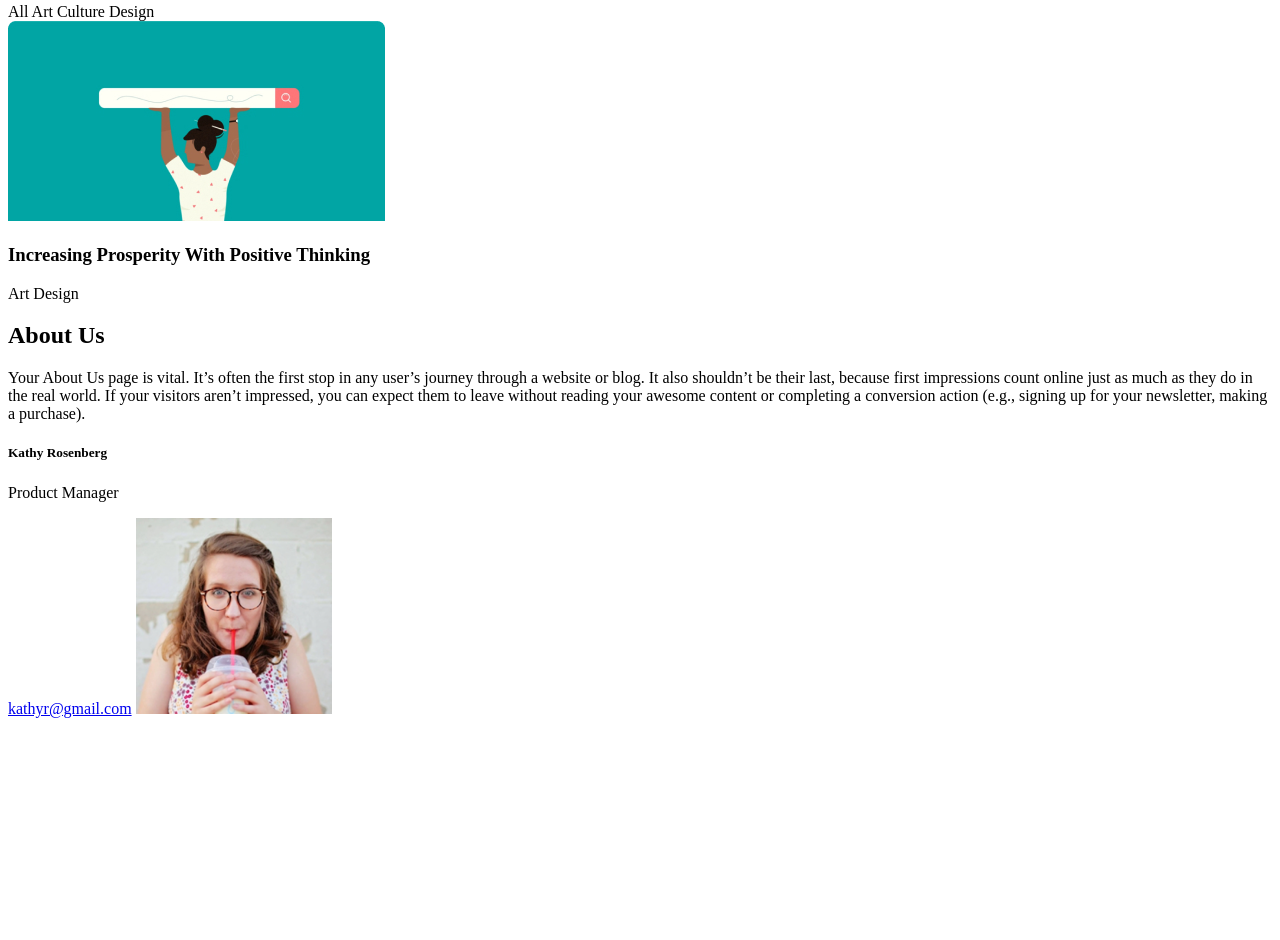
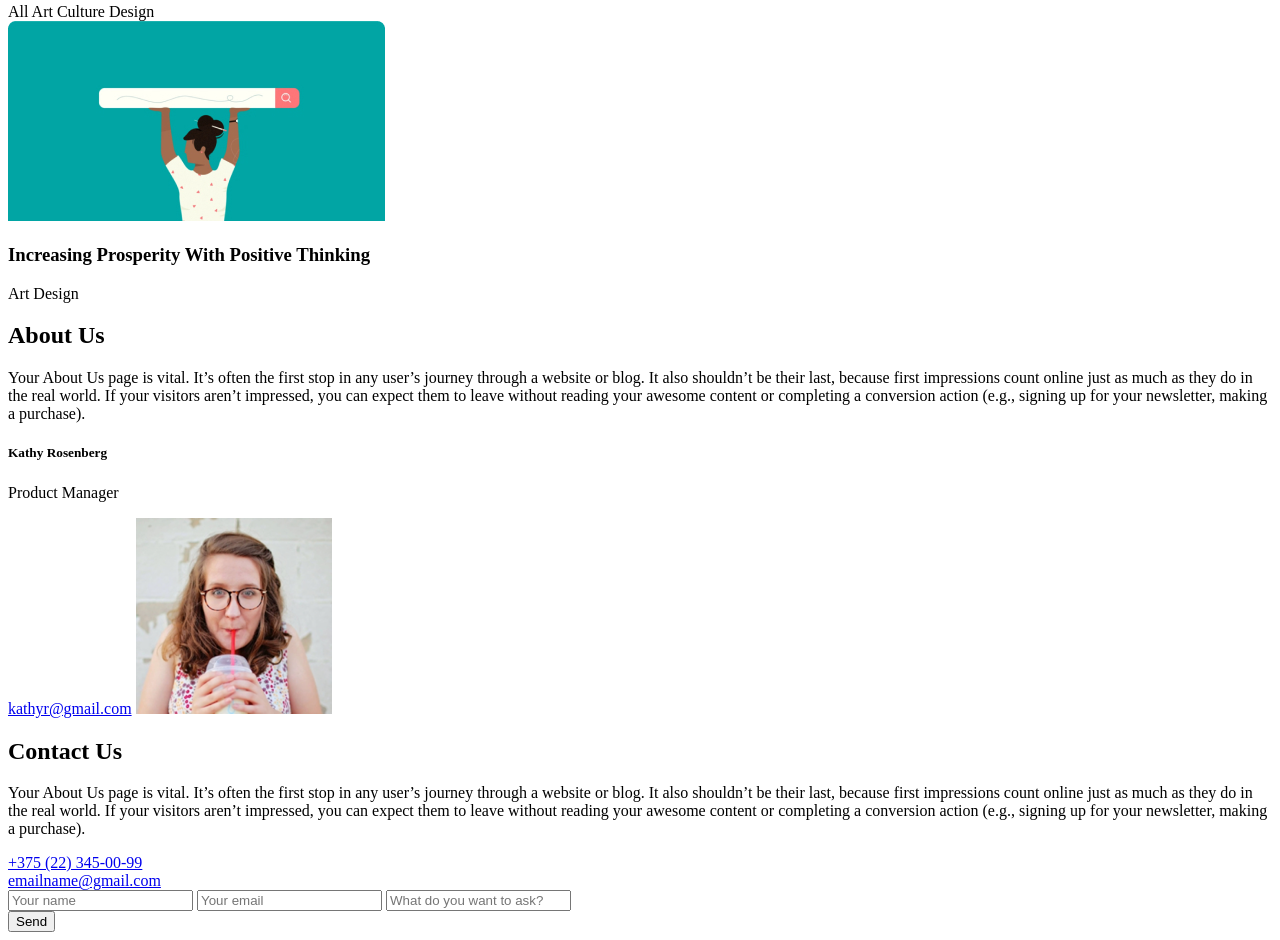
Before and after one commit to eprikhodko/productly, a plain HTML site: page index.html in a window 1280 px wide. Shown: the part 587-1527 px from the top of the page. Before the commit the page ends 1313 px from the top, so only its background shows below. Drawn offline with Linux system fonts and the light colour scheme.

Commit message:
feat: create contact us section

```diff
--- a/index.html
+++ b/index.html
@@ -121,10 +121,10 @@
         </div>
       </section>
 
-      <section class="about-us">
+      <section class="about">
         <div class="wrapper">
-          <h2 class="about-us__title">About Us</h2>
-          <p class="about-us__text">
+          <h2 class="about__title">About Us</h2>
+          <p class="about__text">
             Your About Us page is vital. It’s often the first stop in any user’s
             journey through a website or blog. It also shouldn’t be their last,
             because first impressions count online just as much as they do in
@@ -150,6 +150,49 @@
           </div>
         </div>
       </section>
+
+      <section class="contact-us">
+        <div class="wrapper">
+          <div class="layout-2-columns">
+            <div class="contact-us__content">
+              <h2 class="contact-us__title">Contact Us</h2>
+              <p class="contact-us__text">
+                Your About Us page is vital. It’s often the first stop in any
+                user’s journey through a website or blog. It also shouldn’t be
+                their last, because first impressions count online just as much
+                as they do in the real world. If your visitors aren’t impressed,
+                you can expect them to leave without reading your awesome
+                content or completing a conversion action (e.g., signing up for
+                your newsletter, making a purchase).
+              </p>
+              <div class="contact-us__contact">
+                <span class="ico ico_phone"></span>
+                <a href="tel:+375 (22) 345-00-99">+375 (22) 345-00-99</a>
+              </div>
+              <div class="contact-us__contact">
+                <span class="ico ico_mail"></span>
+                <a href="mail:emailname@gmail.com">emailname@gmail.com</a>
+              </div>
+            </div>
+
+            <form action method="post" class="contact-us__form">
+              <input type="text" name="name" placeholder="Your name" />
+              <input type="email" name="email" placeholder="Your email" />
+              <input
+                name="question"
+                placeholder="What do you want to ask?"
+                cols="30"
+                rows="10"
+              />
+              <div class="contact-us__button">
+                <button class="button button_colored" type="submit">
+                  Send
+                </button>
+              </div>
+            </form>
+          </div>
+        </div>
+      </section>
     </main>
   </body>
 </html>
```
